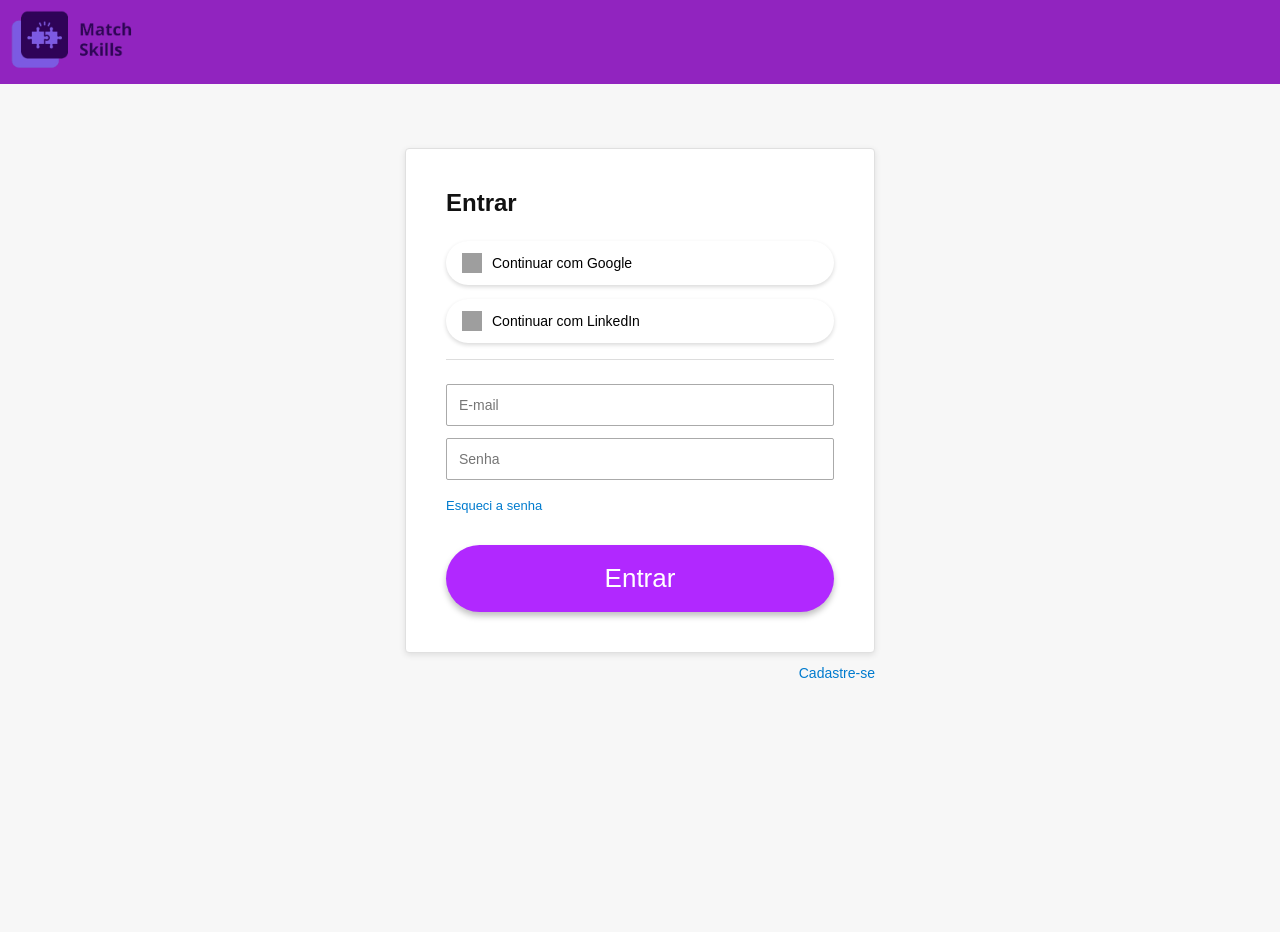
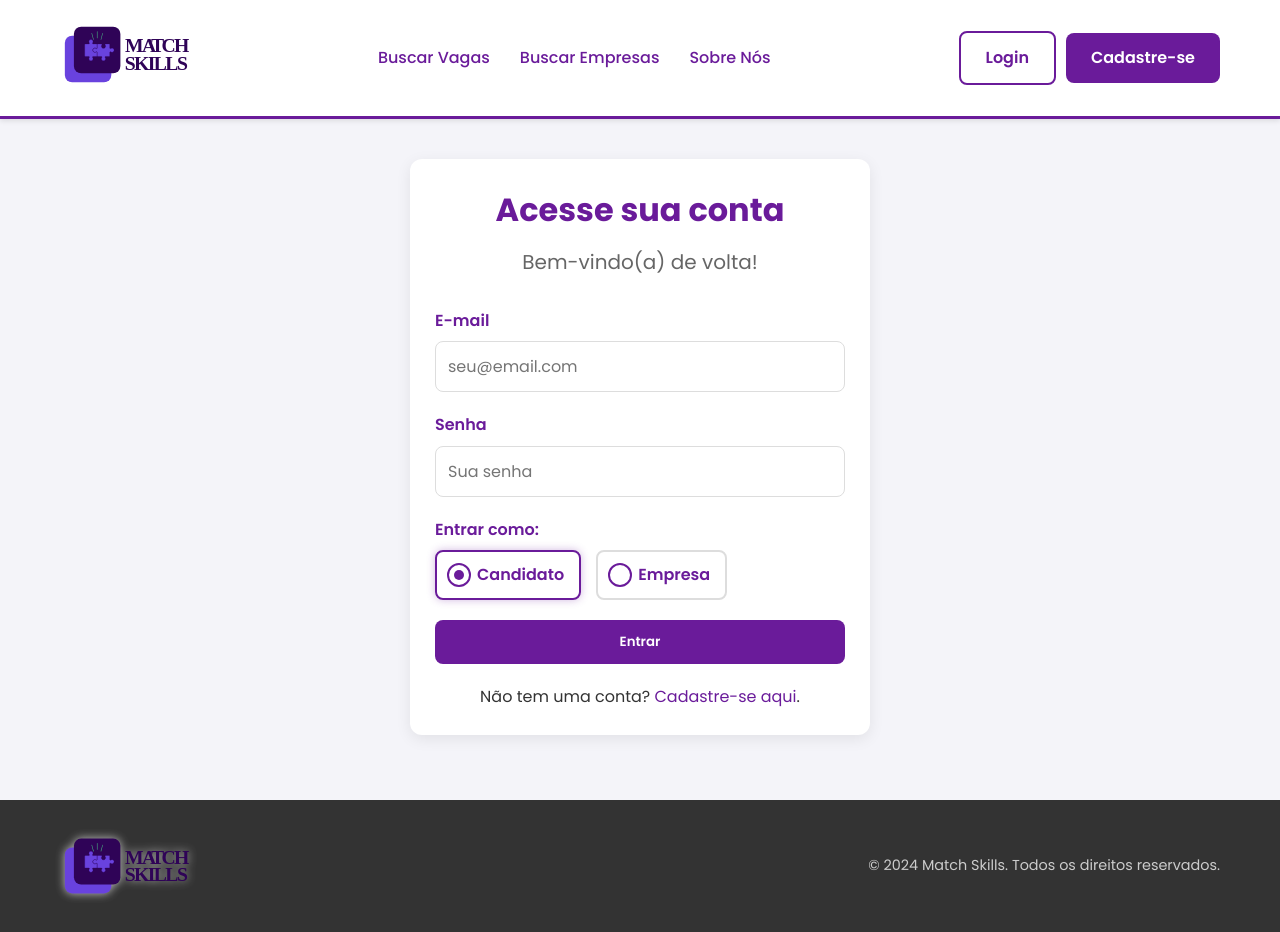
Before and after one commit to Lucastemo/projetoMatchSkills, a website: page public/login.html in a window 1280 px wide. Before the commit the page ends 800 px from the top, so only its background shows below. Drawn offline with Linux system fonts and the light colour scheme; grey boxes are pictures that could not be loaded.

Commit message:
Adicionar novas páginas HTML para login e para cadastro

```diff
--- a/public/css/main.css
+++ b/public/css/main.css
@@ -63,6 +63,10 @@
     margin-bottom: 10px;
 }
 
+.bigger-column-gap {
+    gap: 10px;
+}
+
 .page-title {
     font-size: 2.5rem;
     font-weight: 700;
@@ -111,6 +115,7 @@
 .form-group label {
     display: block;
     font-weight: 600;
+    /* Ajustado para não aplicar a todos os labels, como os de radio */
     margin-bottom: 8px;
     color: var(--primary-color);
 }
@@ -127,6 +132,13 @@
     border: 1px solid var(--border-color);
     font-size: 1rem;
 }
+
+/* Remove o estilo de bloco para labels dentro do radio-group para alinhamento correto */
+.radio-group label {
+    display: inline-flex;
+    margin-bottom: 0;
+}
+
 .form-group textarea {
     min-height: 120px;
     resize: vertical;
--- a/public/css/style.css
+++ b/public/css/style.css
@@ -160,6 +160,71 @@ input[type="text"] + .btn-primary:hover{
     width: 100%;
 }
 
+/* --- Custom Radio Button --- */
+.radio-group {
+    display: flex;
+    gap: 15px;
+    flex-wrap: wrap;
+}
+
+.radio-group input[type="radio"] {
+    /* Esconde o radio button original, mas o mantém acessível */
+    opacity: 0;
+    position: fixed;
+    width: 0;
+}
+
+.radio-group label {
+    display: inline-flex;
+    align-items: center;
+    padding: 10px 15px;
+    border: 2px solid var(--border-color);
+    border-radius: 8px;
+    cursor: pointer;
+    transition: border-color 0.3s ease, box-shadow 0.3s ease;
+    position: relative; /* Para o posicionamento do círculo */
+    padding-left: 40px; /* Espaço para o círculo customizado */
+}
+
+/* Círculo externo customizado */
+.radio-group label::before {
+    content: '';
+    position: absolute;
+    left: 10px;
+    top: 50%;
+    transform: translateY(-50%);
+    width: 20px;
+    height: 20px;
+    border-radius: 50%;
+    background-color: #fff;
+    border: 2px solid var(--primary-color);
+    transition: border-color 0.3s ease;
+}
+
+/* Círculo interno (aparece quando selecionado) */
+.radio-group label::after {
+    content: '';
+    position: absolute;
+    left: 17px; /* (10px de left + 20px de width)/2 + 2px de borda - 5px de width/2 */
+    top: 50%;
+    transform: translateY(-50%) scale(0); /* Começa invisível e escalonado para 0 */
+    width: 10px;
+    height: 10px;
+    border-radius: 50%;
+    background-color: var(--primary-color);
+    transition: transform 0.3s cubic-bezier(0.34, 1.56, 0.64, 1); /* Animação com "bounce" */
+}
+
+/* Estilos quando o radio está selecionado */
+.radio-group input[type="radio"]:checked + label {
+    border-color: var(--primary-color);
+    box-shadow: 0 0 8px rgba(106, 27, 154, 0.3);
+}
+
+.radio-group input[type="radio"]:checked + label::after {
+    transform: translateY(-50%) scale(1); /* Faz o círculo interno crescer */
+}
+
 /* --- Footer --- */
 .footer {
     background-color: #333;
--- a/public/js/main.js
+++ b/public/js/main.js
@@ -102,4 +102,37 @@ document.addEventListener("DOMContentLoaded", () => {
             selectedSkills.appendChild(pill);
         }
     });
+
+    // --- Formatação de CPF e CNPJ ---
+    const cpfInput = document.getElementById("cpf");
+    const cnpjInput = document.getElementById("cnpj");
+
+    if (cpfInput) {
+        cpfInput.addEventListener("input", (e) => {
+            let value = e.target.value.replace(/\D/g, "");
+            if (value.length > 11) {
+                value = value.slice(0, 11);
+            }
+
+            value = value.replace(/(\d{3})(\d)/, "$1.$2");
+            value = value.replace(/(\d{3})(\d)/, "$1.$2");
+            value = value.replace(/(\d{3})(\d{1,2})$/, "$1-$2");
+            e.target.value = value;
+        });
+    }
+
+    if (cnpjInput) {
+        cnpjInput.addEventListener("input", (e) => {
+            let value = e.target.value.replace(/\D/g, "");
+            if (value.length > 14) {
+                value = value.slice(0, 14);
+            }
+
+            value = value.replace(/(\d{2})(\d)/, "$1.$2");
+            value = value.replace(/(\d{3})(\d)/, "$1.$2");
+            value = value.replace(/(\d{3})(\d)/, "$1/$2");
+            value = value.replace(/(\d{4})(\d{1,2})$/, "$1-$2");
+            e.target.value = value;
+        });
+    }
 });
--- a/public/login.html
+++ b/public/login.html
@@ -3,71 +3,71 @@
 <head>
     <meta charset="UTF-8">
     <meta name="viewport" content="width=device-width, initial-scale=1.0">
-    <title>Login</title>
-    <link rel="stylesheet" href="/css/loginStyle.css">
+    <title>Login - Match Skills</title>
+    <link rel="stylesheet" href="css/style.css">
+    <link rel="stylesheet" href="css/main.css">
+    <link href="https://fonts.googleapis.com/css2?family=Poppins:wght@400;500;600;700&display=swap" rel="stylesheet">
 </head>
 <body>
-    <header>
-        <img src="img/logoAzul.png" alt="Logo">
-    </header>
-    <main class="login-container">
-    <div class="login-box">
-      <div class="loginBk">
-      <h2>Entrar</h2>
+    <a id="topo"></a>
+    <nav class="navbar">
+        <div class="container">
+            <a href="index.html"><img src="img/logomatchskills1.svg" alt="Match Skills Logo" class="logo"></a>
+            <ul class="nav-links">
+                <li><a href="buscar-vagas.html">Buscar Vagas</a></li>
+                <li><a href="buscar-empresas.html">Buscar Empresas</a></li>
+                <li><a href="sobre-nos.html">Sobre Nós</a></li>
+            </ul>
+            <div class="nav-user bigger-column-gap">
+                <a href="login.html" class="btn btn-secondary">Login</a>
+                <a href="cadastro.html" class="btn btn-primary">Cadastre-se</a>
+            </div>
+        </div>
+    </nav>
 
-      <button class="social-btn google">
-        <img src="https://img.icons8.com/color/48/google-logo.png" alt="Google">
-        <span>Continuar com Google</span>
-      </button>
+    <main class="main-content">
+        <div class="container" style="max-width: 500px;">
+            <div class="card no-translateY">
+                <h1 class="page-title" style="text-align: center; font-size: 2rem;">Acesse sua conta</h1>
+                <p class="page-subtitle" style="text-align: center; margin-bottom: 30px;">Bem-vindo(a) de volta!</p>
 
-      <button class="social-btn linkedin">
-        <img src="https://img.icons8.com/fluency/48/linkedin.png" alt="LinkedIn">
-        <span>Continuar com LinkedIn</span>
-      </button>
+                <form>
+                    <div class="form-group">
+                        <label for="email">E-mail</label>
+                        <input type="email" id="email" placeholder="seu@email.com" required>
+                    </div>
+                    <div class="form-group">
+                        <label for="senha">Senha</label>
+                        <input type="password" id="senha" placeholder="Sua senha" required>
+                    </div>
 
-      <div class="divisor"></div>
+                    <div class="form-group">
+                        <label>Entrar como:</label>
+                        <div class="radio-group">
+                            <input type="radio" id="tipoCandidato" name="tipoLogin" value="candidato" checked>
+                            <label for="tipoCandidato">Candidato</label>
+                            <input type="radio" id="tipoEmpresa" name="tipoLogin" value="empresa">
+                            <label for="tipoEmpresa">Empresa</label>
+                        </div>
+                    </div>
 
-      <form id="form-login">
-        <input id="email-login" type="email" placeholder="E-mail" required>
-        <input id="senha-login" type="password" placeholder="Senha" required>
+                    <button type="submit" class="btn btn-primary" style="width: 100%;">Entrar</button>
 
-        <a href="#" class="forgot">Esqueci a senha</a>
-        <button type="submit" class="login-btn">Entrar</button>
-      </form>
-      </div>
-      <a href="#" class="register">Cadastre-se</a>
-    </div>
-  </main>
+                    <p style="text-align: center; margin-top: 20px;">
+                        Não tem uma conta? <a href="cadastro.html">Cadastre-se aqui</a>.
+                    </p>
+                </form>
+            </div>
+        </div>
+    </main>
 
-  <script>
-   document.getElementById('form-login').addEventListener('submit', async function (e) {
-    e.preventDefault();
+    <footer class="footer">
+        <div class="container">
+            <img src="img/logomatchskills1.svg" alt="Match Skills Logo" class="logo">
+            <p style="color: #ccc; font-size: 0.9rem;">© 2024 Match Skills. Todos os direitos reservados.</p>
+        </div>
+    </footer>
 
-    const email = document.getElementById('email-login').value;
-    const senha = document.getElementById('senha-login').value;
-
-    try {
-      const res = await fetch('/usuarios/login', {
-        method: 'POST',
-        headers: {
-          'Content-Type' : 'application/json'
-        },
-        body: JSON.stringify({email, senha}),
-        credentials:"include"
-      })
-
-      const data = await res.json();
-
-      if(res.ok && data.auth){
-      window.location.href = '/usuarios/menu';
-    } else {
-      alert(data.message || 'E-mail ou senha incorretos');
-    }
-    } catch (error) {
-        console.error('Erro durante o login:', error);
-        return res.status(500).json({ error: 'Ocorreu um erro ao processar a solicitação.' })
-    }
-   })
-  </script>
+    <script src="js/main.js"></script>
 </body>
 </html>
```
Also changed, not shown: public/cadastro.html (added, +112 -0 lines), public/login-antigo.html (added, +73 -0 lines).
